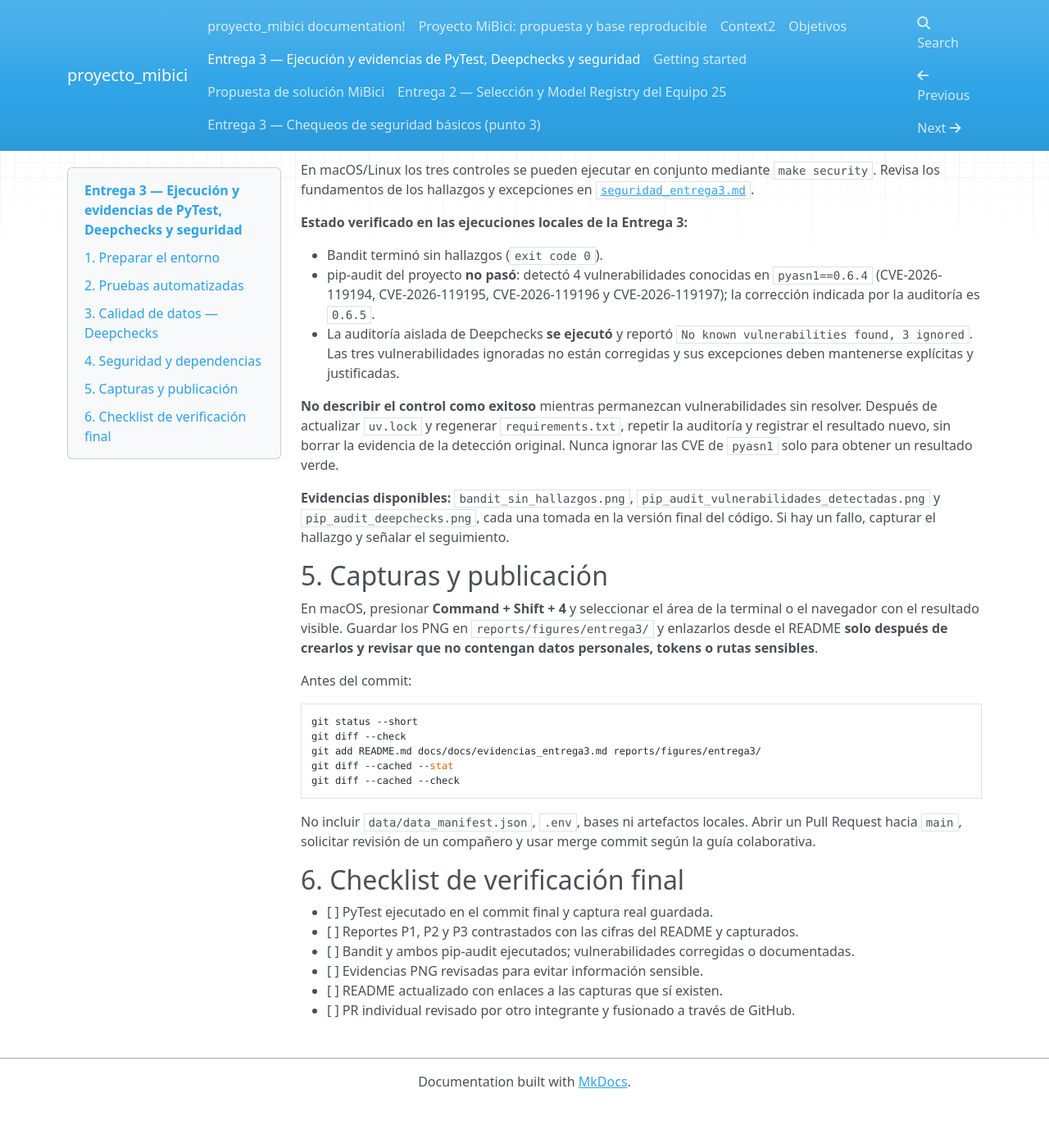
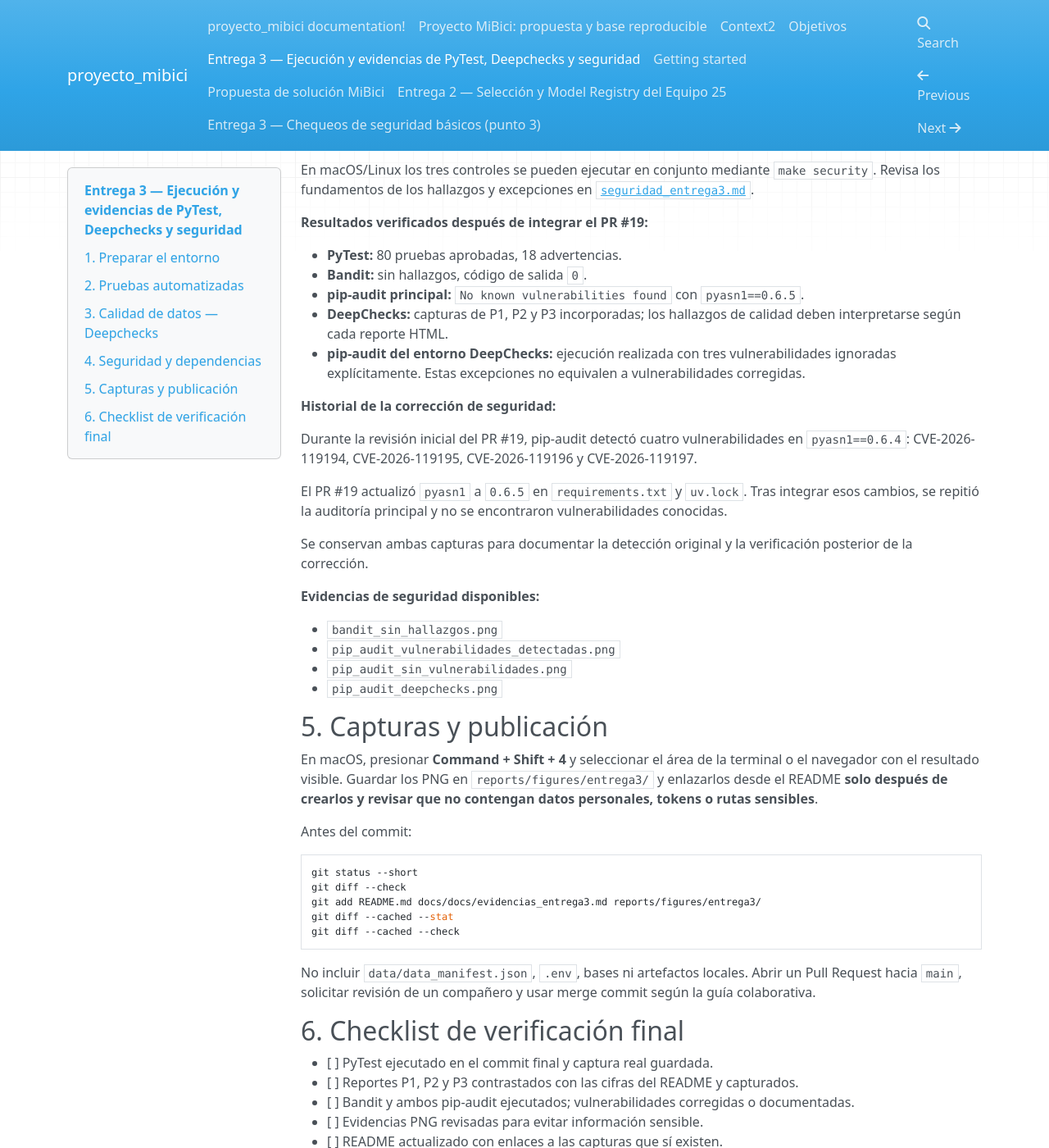
Before and after one commit to aramosc09/TC5061-Proyecto-Equipo25, an MkDocs documentation site: the page built from docs/docs/evidencias_entrega3.md, in a window 1280 px wide and 1400 px high, scrolled down 1907 px. Shown: the whole window at 82% size. Built offline with MkDocs 1.6.1, drawn with Linux system fonts in a browser that asks for light colours; nearby versions of some CDN libraries; before the commit the page ends 3254 px from its top, so only the background shows below that.

Commit message:
docs(entrega3): documentar correccion de seguridad y auditorias finales

```diff
--- a/docs/docs/evidencias_entrega3.md
+++ b/docs/docs/evidencias_entrega3.md
@@ -97,23 +97,38 @@ En macOS/Linux los tres controles se pueden ejecutar en conjunto mediante
 `make security`. Revisa los fundamentos de los hallazgos y excepciones en
 [`seguridad_entrega3.md`](seguridad_entrega3.md).
 
-**Estado verificado en las ejecuciones locales de la Entrega 3:**
+**Resultados verificados después de integrar el PR #19:**
 
-- Bandit terminó sin hallazgos (`exit code 0`).
-- pip-audit del proyecto **no pasó**: detectó 4 vulnerabilidades conocidas
-  en `pyasn1==0.6.4` (CVE-2026-119194, CVE-2026-119195, CVE-2026-119196 y
-  CVE-2026-119197); la corrección indicada por la auditoría es `0.6.5`.
-- La auditoría aislada de Deepchecks **se ejecutó** y reportó `No known vulnerabilities found, 3 ignored`. Las tres vulnerabilidades ignoradas no están corregidas y sus excepciones deben mantenerse explícitas y justificadas.
+- **PyTest:** 80 pruebas aprobadas, 18 advertencias.
+- **Bandit:** sin hallazgos, código de salida `0`.
+- **pip-audit principal:** `No known vulnerabilities found` con
+  `pyasn1==0.6.5`.
+- **DeepChecks:** capturas de P1, P2 y P3 incorporadas; los hallazgos
+  de calidad deben interpretarse según cada reporte HTML.
+- **pip-audit del entorno DeepChecks:** ejecución realizada con
+  tres vulnerabilidades ignoradas explícitamente. Estas excepciones
+  no equivalen a vulnerabilidades corregidas.
 
-**No describir el control como exitoso** mientras permanezcan vulnerabilidades
-sin resolver. Después de actualizar `uv.lock` y regenerar `requirements.txt`,
-repetir la auditoría y registrar el resultado nuevo, sin borrar la evidencia de
-la detección original. Nunca ignorar las CVE de `pyasn1` solo para obtener un
-resultado verde.
+**Historial de la corrección de seguridad:**
 
-**Evidencias disponibles:** `bandit_sin_hallazgos.png`, `pip_audit_vulnerabilidades_detectadas.png` y
-`pip_audit_deepchecks.png`, cada una tomada en la versión final del código.
-Si hay un fallo, capturar el hallazgo y señalar el seguimiento.
+Durante la revisión inicial del PR #19, pip-audit detectó cuatro
+vulnerabilidades en `pyasn1==0.6.4`:
+CVE-2026-119194, CVE-2026-119195,
+CVE-2026-119196 y CVE-2026-119197.
+
+El PR #19 actualizó `pyasn1` a `0.6.5` en `requirements.txt`
+y `uv.lock`. Tras integrar esos cambios, se repitió la auditoría
+principal y no se encontraron vulnerabilidades conocidas.
+
+Se conservan ambas capturas para documentar la detección original
+y la verificación posterior de la corrección.
+
+**Evidencias de seguridad disponibles:**
+
+- `bandit_sin_hallazgos.png`
+- `pip_audit_vulnerabilidades_detectadas.png`
+- `pip_audit_sin_vulnerabilidades.png`
+- `pip_audit_deepchecks.png`
 
 ## 5. Capturas y publicación
 
```
Also changed, not shown: reports/figures/entrega3/README.md, reports/figures/entrega3/pip_audit_sin_vulnerabilidades.png (added).
